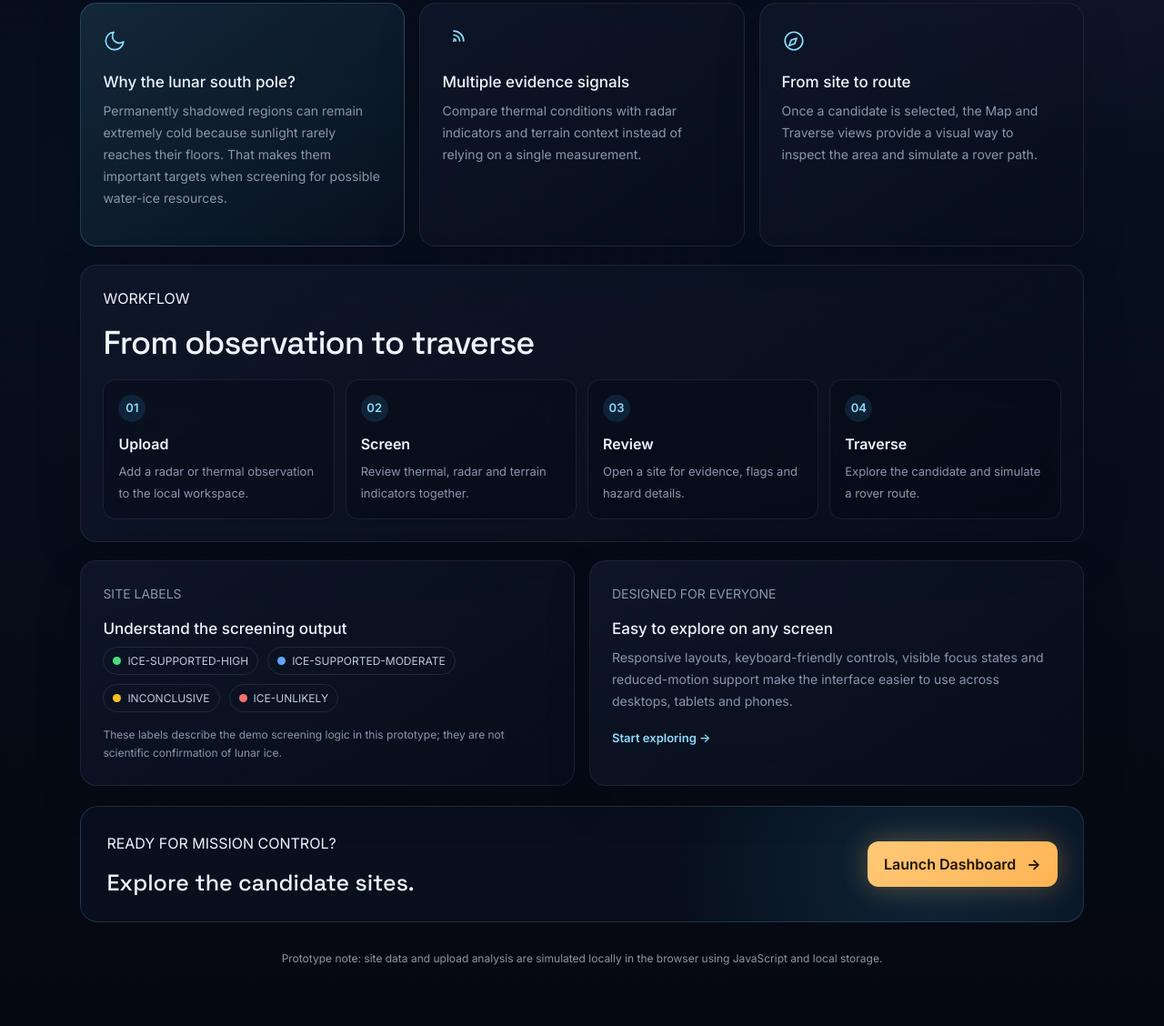
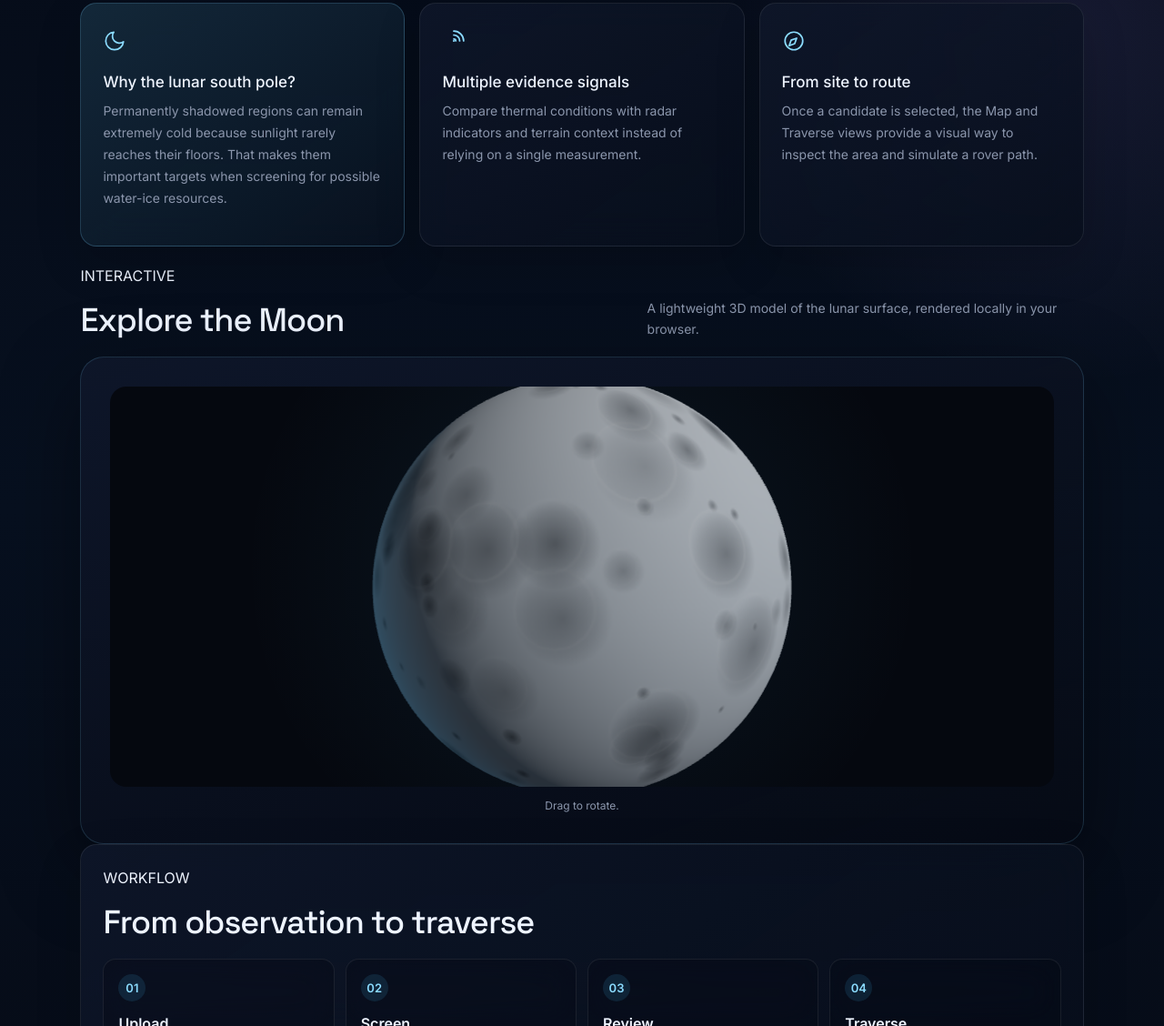
Before and after one commit to rad117/lunar_ice_watch, a plain HTML site: page index.html in a window 1280 px wide. Shown: the part 913-2041 px from the top of the page at 91% size. Drawn offline with nearby package versions, Linux system fonts and the light colour scheme.

Commit message:
Add an interactive 3D moon to the homepage (vanilla Three.js)
The requested component was written for React/Next.js/shadcn/Tailwind/
TypeScript via @react-three/fiber -- this project is a deliberately
plain static HTML/CSS/JS site with no build step, so pulling in that
stack would mean rebuilding the whole site as a React app. Asked the
user how to proceed; they chose a vanilla adaptation.

Added js/moon3d.js: a drag-to-rotate 3D moon (Three.js loaded via an
import map, no bundler) in a new "Explore the Moon" section on the
homepage. Dropped the original's 60k-particle ring and 75-asteroid
instanced-mesh belt (order of magnitude too heavy for this prototype,
and thematically unrelated to a lunar ice-screening tool) and its
external cdn.21st.dev texture (replaced with a small canvas-drawn
crater texture, generated at runtime, no image dependency).

The scene only initializes when the card scrolls into view
(IntersectionObserver) and pauses its render loop when scrolled back
out. Auto-rotate is disabled under prefers-reduced-motion but drag
stays available; falls back to a plain message if WebGL is unavailable.

Co-Authored-By: Claude Sonnet 5 <noreply@anthropic.com>

```diff
--- a/css/premium.css
+++ b/css/premium.css
@@ -138,3 +138,44 @@ html.has-custom-cursor input, html.has-custom-cursor textarea {
   html.has-custom-cursor, html.has-custom-cursor * { cursor: auto !important; }
   #cursor-star, .cursor-sparkle { display: none !important; }
 }
+
+/* ---------- interactive 3D moon (Three.js, lazy-loaded) ---------- */
+.moon3d-card {
+  position: relative;
+  border-radius: var(--radius-xl);
+  padding: clamp(20px, 3vw, 32px);
+  background: linear-gradient(160deg, rgba(15, 23, 42, 0.9), rgba(6, 10, 20, 0.85));
+  border: 1px solid rgba(125, 211, 252, 0.16);
+  box-shadow: var(--shadow-lg);
+}
+.moon3d-canvas {
+  position: relative;
+  width: 100%;
+  height: clamp(300px, 40vw, 440px);
+  border-radius: var(--radius-lg);
+  overflow: hidden;
+  background: radial-gradient(circle at 50% 45%, rgba(76, 201, 255, 0.08), transparent 65%), #05080f;
+  cursor: grab;
+}
+.moon3d-canvas:active { cursor: grabbing; }
+.moon3d-canvas canvas { display: block; width: 100% !important; height: 100% !important; }
+.moon3d-status {
+  position: absolute;
+  inset: 0;
+  display: flex;
+  align-items: center;
+  justify-content: center;
+  margin: 0;
+  color: var(--text-dim);
+  font: 13px var(--font-sans);
+  pointer-events: none;
+  text-align: center;
+  padding: 0 20px;
+}
+.moon3d-caption {
+  margin: 12px 0 0;
+  text-align: center;
+  color: var(--text-dim);
+  font-size: 12px;
+  font-family: var(--font-sans);
+}
--- a/index.html
+++ b/index.html
@@ -12,6 +12,14 @@
 <link rel="stylesheet" href="css/style.css">
 <link rel="stylesheet" href="css/premium.css">
 <link rel="stylesheet" href="css/starfield.css">
+<script type="importmap">
+{
+  "imports": {
+    "three": "https://cdn.jsdelivr.net/npm/three@0.160.0/build/three.module.js",
+    "three/addons/": "https://cdn.jsdelivr.net/npm/three@0.160.0/examples/jsm/"
+  }
+}
+</script>
 </head>
 <body class="home-page">
 <a class="skip-link" href="#main-content">Skip to content</a>
@@ -65,6 +73,17 @@
       <article class="home-card"><div class="home-icon"><svg class="icon-svg" viewBox="0 0 24 24"><circle cx="12" cy="12" r="9"/><path d="M14.8 9.2l-2 5.6-5.6 2 2-5.6z"/></svg></div><h3>From site to route</h3><p>Once a candidate is selected, the Map and Traverse views provide a visual way to inspect the area and simulate a rover path.</p></article>
     </div>
 
+    <div class="section-heading compact">
+      <div><p class="eyebrow">INTERACTIVE</p><h2>Explore the Moon</h2></div>
+      <p>A lightweight 3D model of the lunar surface, rendered locally in your browser.</p>
+    </div>
+    <div class="moon3d-card">
+      <div class="moon3d-canvas" id="moon3dCanvas">
+        <p class="moon3d-status">Loading 3D moon&hellip;</p>
+      </div>
+      <p class="moon3d-caption">Drag to rotate.</p>
+    </div>
+
     <div class="home-section-card">
       <div class="section-heading compact"><div><p class="eyebrow">WORKFLOW</p><h2>From observation to traverse</h2></div></div>
       <div class="workflow home-workflow">
@@ -91,5 +110,6 @@
 <script src="js/nav.js"></script>
 <script src="js/starfield.js"></script>
 <script src="js/cursor.js"></script>
+<script type="module" src="js/moon3d.js"></script>
 </body>
 </html>
--- /dev/null
+++ b/js/moon3d.js
@@ -0,0 +1,142 @@
+(function () {
+  var section = document.getElementById("moon3dCanvas");
+  if (!section) return;
+  var statusEl = section.querySelector(".moon3d-status");
+  var reduceMotion = window.matchMedia("(prefers-reduced-motion: reduce)").matches;
+
+  function supportsWebGL() {
+    try {
+      var c = document.createElement("canvas");
+      return !!(window.WebGLRenderingContext && (c.getContext("webgl") || c.getContext("experimental-webgl")));
+    } catch (e) {
+      return false;
+    }
+  }
+
+  if (!supportsWebGL()) {
+    if (statusEl) statusEl.textContent = "3D preview needs WebGL, which isn't available in this browser.";
+    return;
+  }
+
+  // Procedurally drawn crater texture -- no external image/network dependency.
+  function generateMoonTexture() {
+    var canvas = document.createElement("canvas");
+    canvas.width = 1024;
+    canvas.height = 512;
+    var ctx = canvas.getContext("2d");
+
+    var base = ctx.createLinearGradient(0, 0, 0, canvas.height);
+    base.addColorStop(0, "#f2f5f8");
+    base.addColorStop(0.5, "#d6dde4");
+    base.addColorStop(1, "#a7afb9");
+    ctx.fillStyle = base;
+    ctx.fillRect(0, 0, canvas.width, canvas.height);
+
+    for (var i = 0; i < 260; i++) {
+      var x = Math.random() * canvas.width;
+      var y = Math.random() * canvas.height;
+      var r = 3 + Math.random() * Math.random() * 42;
+      var shade = 0.5 + Math.random() * 0.3;
+
+      var shadow = ctx.createRadialGradient(x, y, 0, x, y, r);
+      shadow.addColorStop(0, "rgba(20,26,34," + (1 - shade) * 0.9 + ")");
+      shadow.addColorStop(0.7, "rgba(20,26,34," + (1 - shade) * 0.32 + ")");
+      shadow.addColorStop(1, "rgba(20,26,34,0)");
+      ctx.fillStyle = shadow;
+      ctx.beginPath();
+      ctx.arc(x, y, r, 0, Math.PI * 2);
+      ctx.fill();
+
+      ctx.strokeStyle = "rgba(255,255,255," + (0.05 + Math.random() * 0.09) + ")";
+      ctx.lineWidth = Math.max(1, r * 0.07);
+      ctx.beginPath();
+      ctx.arc(x - r * 0.18, y - r * 0.18, r * 0.82, 0, Math.PI * 2);
+      ctx.stroke();
+    }
+
+    return canvas;
+  }
+
+  var started = false;
+  var startObserver = new IntersectionObserver(function (entries) {
+    entries.forEach(function (entry) {
+      if (entry.isIntersecting && !started) {
+        started = true;
+        init();
+      }
+    });
+  }, { rootMargin: "200px" });
+  startObserver.observe(section);
+
+  async function init() {
+    if (statusEl) statusEl.textContent = "Loading 3D moon…";
+
+    var THREE, OrbitControls;
+    try {
+      THREE = await import("three");
+      OrbitControls = (await import("three/addons/controls/OrbitControls.js")).OrbitControls;
+    } catch (e) {
+      if (statusEl) statusEl.textContent = "Couldn't load the 3D viewer.";
+      return;
+    }
+
+    var width = section.clientWidth;
+    var height = section.clientHeight;
+
+    var renderer = new THREE.WebGLRenderer({ antialias: true, alpha: true });
+    renderer.setPixelRatio(Math.min(window.devicePixelRatio, 2));
+    renderer.setSize(width, height);
+    if (statusEl) statusEl.remove();
+    section.appendChild(renderer.domElement);
+
+    var scene = new THREE.Scene();
+    var camera = new THREE.PerspectiveCamera(40, width / height, 0.1, 100);
+    camera.position.set(0, 0.35, 4.2);
+
+    scene.add(new THREE.AmbientLight(0x8899aa, 0.55));
+    var key = new THREE.DirectionalLight(0xffffff, 1.6);
+    key.position.set(4, 2, 3);
+    scene.add(key);
+    var rim = new THREE.DirectionalLight(0x4cc9ff, 0.45);
+    rim.position.set(-4, -1.5, -3);
+    scene.add(rim);
+
+    var texture = new THREE.CanvasTexture(generateMoonTexture());
+    if ("colorSpace" in texture) texture.colorSpace = THREE.SRGBColorSpace;
+
+    var moon = new THREE.Mesh(
+      new THREE.SphereGeometry(1.5, 64, 64),
+      new THREE.MeshStandardMaterial({ map: texture, bumpMap: texture, bumpScale: 0.03, roughness: 0.9, metalness: 0.05 })
+    );
+    scene.add(moon);
+
+    var controls = new OrbitControls(camera, renderer.domElement);
+    controls.enableZoom = false;
+    controls.enablePan = false;
+    controls.enableDamping = true;
+    controls.dampingFactor = 0.08;
+    controls.autoRotate = !reduceMotion;
+    controls.autoRotateSpeed = 0.6;
+
+    var visible = true;
+    var pauseObserver = new IntersectionObserver(function (entries) {
+      visible = entries[0].isIntersecting;
+    }, { threshold: 0 });
+    pauseObserver.observe(section);
+
+    window.addEventListener("resize", function () {
+      var w = section.clientWidth, h = section.clientHeight;
+      if (!w || !h) return;
+      camera.aspect = w / h;
+      camera.updateProjectionMatrix();
+      renderer.setSize(w, h);
+    }, { passive: true });
+
+    (function animate() {
+      requestAnimationFrame(animate);
+      if (!visible) return;
+      controls.update();
+      renderer.render(scene, camera);
+    })();
+  }
+})();
```
